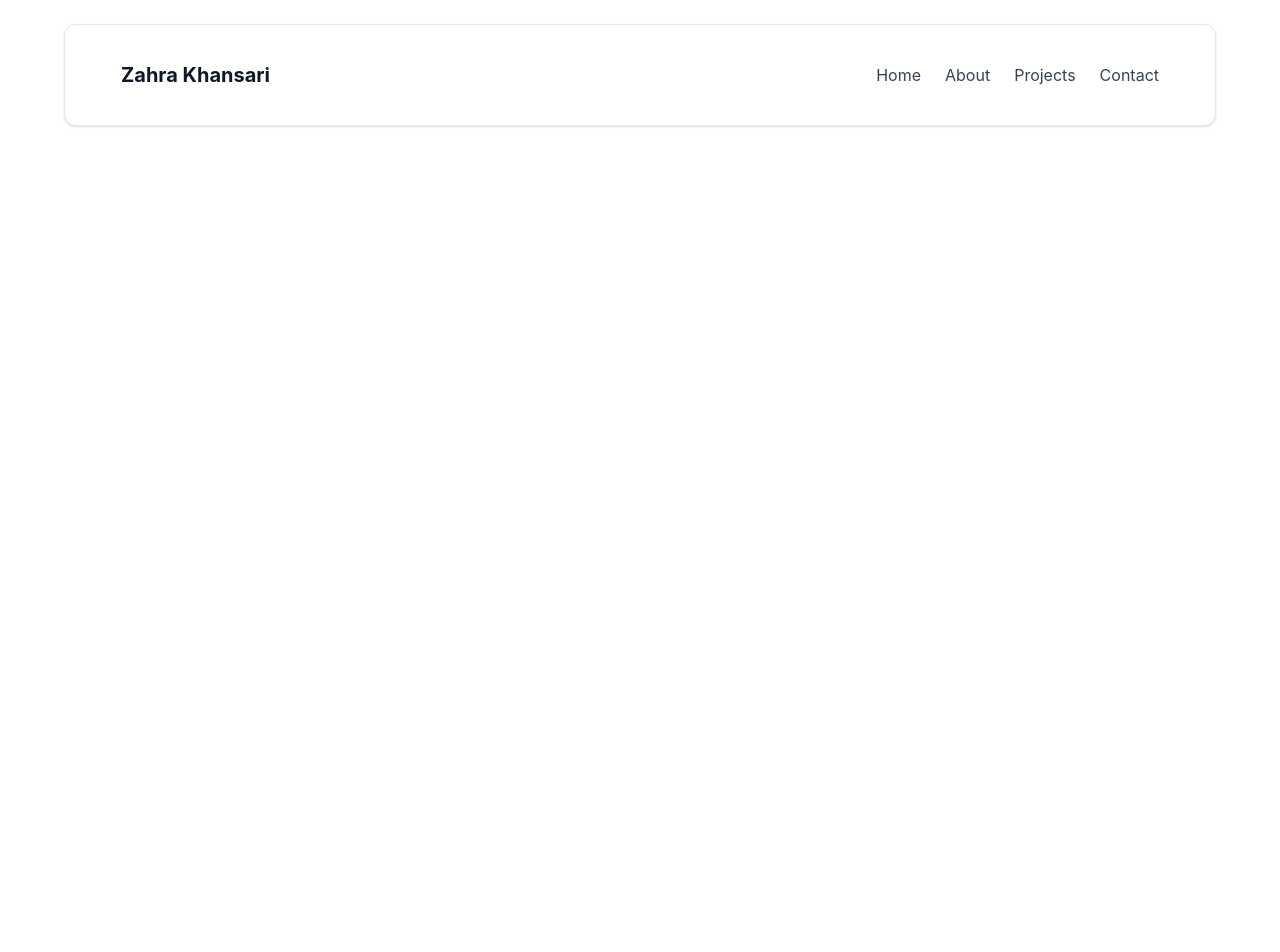
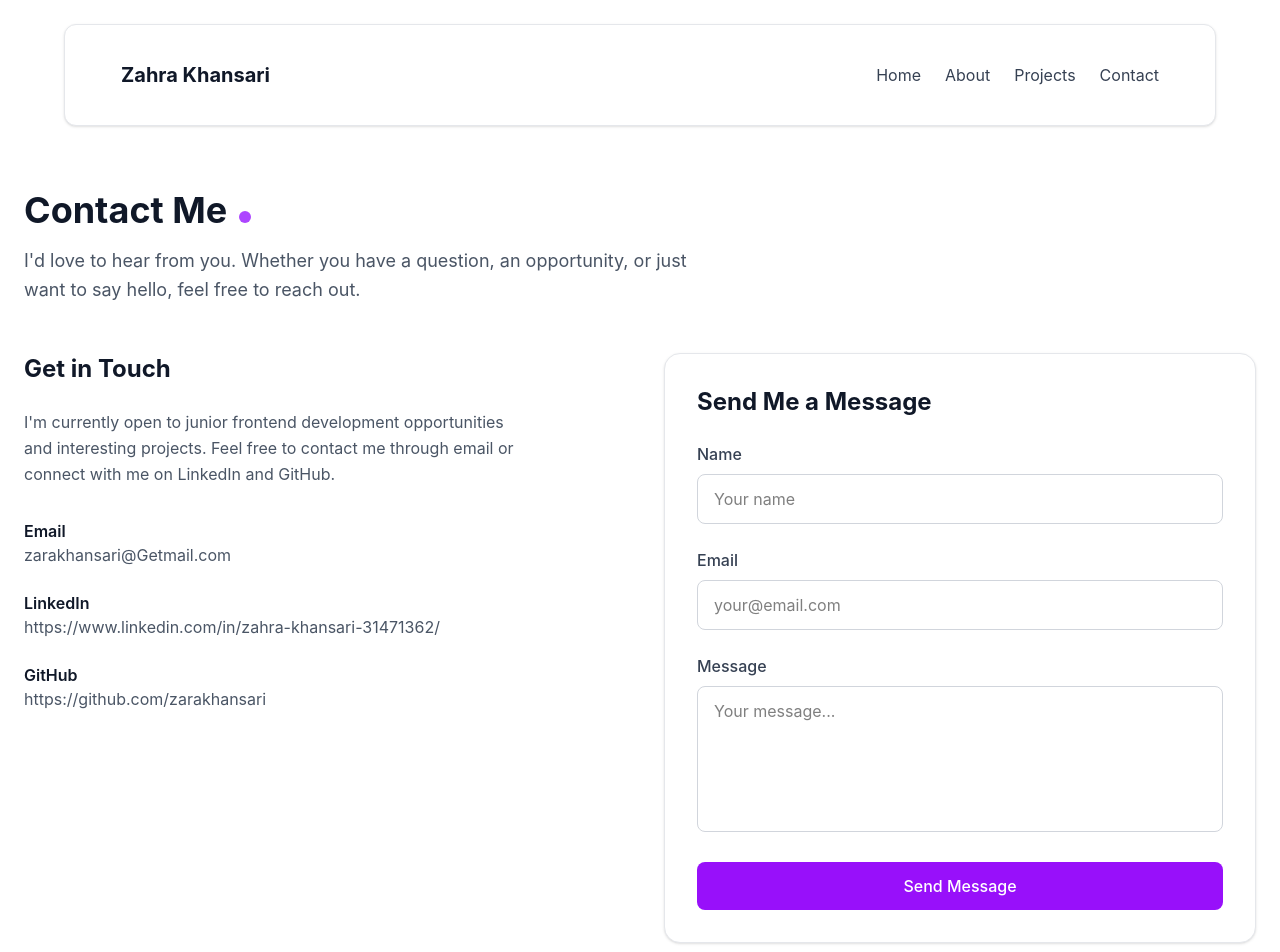
Before and after one commit to zarakhansari/zara_portfo, a React (Vite) app: page /contact in a window 1280 px wide. Shown: the top 952 px of the page. Before the commit the page ends 800 px from the top, so only its background shows below. Built offline with nearby package versions, Linux system fonts and the light colour scheme.

Commit message:
feat: add contact page and global footer component

```diff
--- a/src/App.tsx
+++ b/src/App.tsx
@@ -4,6 +4,9 @@ import Navbar from './components/Navbar'
 import Home from './pages/Home'
 import About from './pages/About'
 import { Route, Routes } from 'react-router-dom'
+import Contact from './pages/Contact'
+import Footer from './components/Footer'
+
 
 function App() {
 
@@ -13,7 +16,10 @@ function App() {
     <Routes>
       <Route path="/" element={<Home />} />
       <Route path="/about" element={<About />} />
+      <Route path="/contact" element={<Contact />} />
+
     </Routes>
+    <Footer />
 
 
   </>
--- /dev/null
+++ b/src/components/Footer.tsx
@@ -0,0 +1,29 @@
+const Footer = () => {
+    return (
+        <footer className="border-t border-gray-200 bg-white">
+            <div className="mx-auto max-w-7xl px-6 py-8">
+
+                <div className="flex items-center justify-between">
+
+                    <div>
+                        <p className="text-lg font-bold text-gray-900">
+                            Zahra Khansari
+                        </p>
+
+                        <p className="text-sm text-gray-500">
+                            Junior Frontend Developer
+                        </p>
+                    </div>
+
+                    <p className="text-sm text-gray-500">
+                        © 2026 Zahra Khansari
+                    </p>
+
+                </div>
+
+            </div>
+        </footer>
+    );
+};
+
+export default Footer;
--- a/src/pages/Contact.tsx
+++ b/src/pages/Contact.tsx
@@ -0,0 +1,161 @@
+const Contact = () => {
+    return (
+        <main className="mx-auto max-w-7xl px-6 py-16">
+
+            {/* Header */}
+            <section className="mb-12">
+                <h1 className="mb-4 text-4xl font-bold text-gray-900">
+                    Contact Me
+                    <span className="ml-3 inline-block h-3 w-3 rounded-full bg-purple-500"></span>
+                </h1>
+
+                <p className="max-w-2xl text-lg leading-relaxed text-gray-600">
+                    I'd love to hear from you. Whether you have a question,
+                    an opportunity, or just want to say hello, feel free to reach out.
+                </p>
+            </section>
+
+            {/* Contact content */}
+            <section className="grid gap-12 md:grid-cols-2">
+
+                {/* Contact Information */}
+                <div>
+                    <h2 className="mb-6 text-2xl font-bold text-gray-900">
+                        Get in Touch
+                    </h2>
+
+                    <p className="mb-8 max-w-lg leading-relaxed text-gray-600">
+                        I'm currently open to junior frontend development opportunities
+                        and interesting projects. Feel free to contact me through email
+                        or connect with me on LinkedIn and GitHub.
+                    </p>
+
+                    <div className="space-y-6">
+
+                        {/* Email */}
+                        <div>
+                            <h3 className="font-semibold text-gray-900">
+                                Email
+                            </h3>
+
+                            <a
+                                href="mailto:your@email.com"
+                                className="text-gray-600 transition hover:text-purple-600"
+                            >
+                                zarakhansari@Getmail.com
+                            </a>
+                        </div>
+
+                        {/* LinkedIn */}
+                        <div>
+                            <h3 className="font-semibold text-gray-900">
+                                LinkedIn
+                            </h3>
+
+                            <a
+                                href="#"
+                                target="_blank"
+                                rel="noopener noreferrer"
+                                className="text-gray-600 transition hover:text-purple-600"
+                            >
+                                https://www.linkedin.com/in/zahra-khansari-31471362/
+                            </a>
+                        </div>
+
+                        {/* GitHub */}
+                        <div>
+                            <h3 className="font-semibold text-gray-900">
+                                GitHub
+                            </h3>
+
+                            <a
+                                href="#"
+                                target="_blank"
+                                rel="noopener noreferrer"
+                                className="text-gray-600 transition hover:text-purple-600"
+                            >
+                                https://github.com/zarakhansari
+                            </a>
+                        </div>
+
+                    </div>
+                </div>
+
+                {/* Contact Form */}
+                <div className="rounded-2xl border border-gray-200 bg-white p-8 shadow-sm">
+
+                    <h2 className="mb-6 text-2xl font-bold text-gray-900">
+                        Send Me a Message
+                    </h2>
+
+                    <form className="space-y-6">
+
+                        {/* Name */}
+                        <div>
+                            <label
+                                htmlFor="name"
+                                className="mb-2 block font-medium text-gray-700"
+                            >
+                                Name
+                            </label>
+
+                            <input
+                                id="name"
+                                type="text"
+                                placeholder="Your name"
+                                className="w-full rounded-lg border border-gray-300 px-4 py-3 outline-none transition focus:border-purple-500 focus:ring-2 focus:ring-purple-100"
+                            />
+                        </div>
+
+                        {/* Email */}
+                        <div>
+                            <label
+                                htmlFor="email"
+                                className="mb-2 block font-medium text-gray-700"
+                            >
+                                Email
+                            </label>
+
+                            <input
+                                id="email"
+                                type="email"
+                                placeholder="your@email.com"
+                                className="w-full rounded-lg border border-gray-300 px-4 py-3 outline-none transition focus:border-purple-500 focus:ring-2 focus:ring-purple-100"
+                            />
+                        </div>
+
+                        {/* Message */}
+                        <div>
+                            <label
+                                htmlFor="message"
+                                className="mb-2 block font-medium text-gray-700"
+                            >
+                                Message
+                            </label>
+
+                            <textarea
+                                id="message"
+                                rows={5}
+                                placeholder="Your message..."
+                                className="w-full resize-none rounded-lg border border-gray-300 px-4 py-3 outline-none transition focus:border-purple-500 focus:ring-2 focus:ring-purple-100"
+                            />
+                        </div>
+
+                        {/* Button */}
+                        <button
+                            type="submit"
+                            className="w-full rounded-lg bg-purple-600 px-6 py-3 font-medium text-white transition hover:bg-purple-700"
+                        >
+                            Send Message
+                        </button>
+
+                    </form>
+                </div>
+
+            </section>
+
+        </main>
+    );
+};
+
+export default Contact;
```
Also changed, not shown: src/components/button.tsx (deleted).
